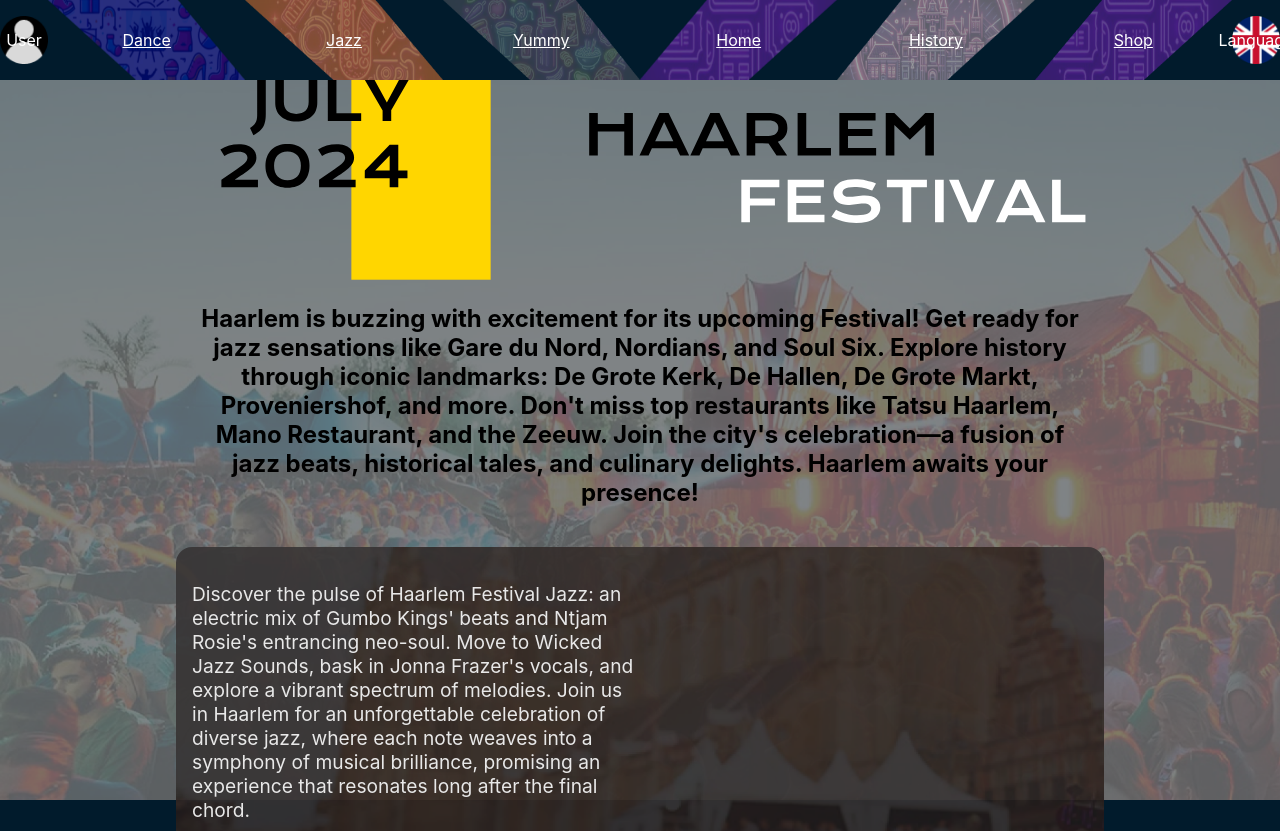
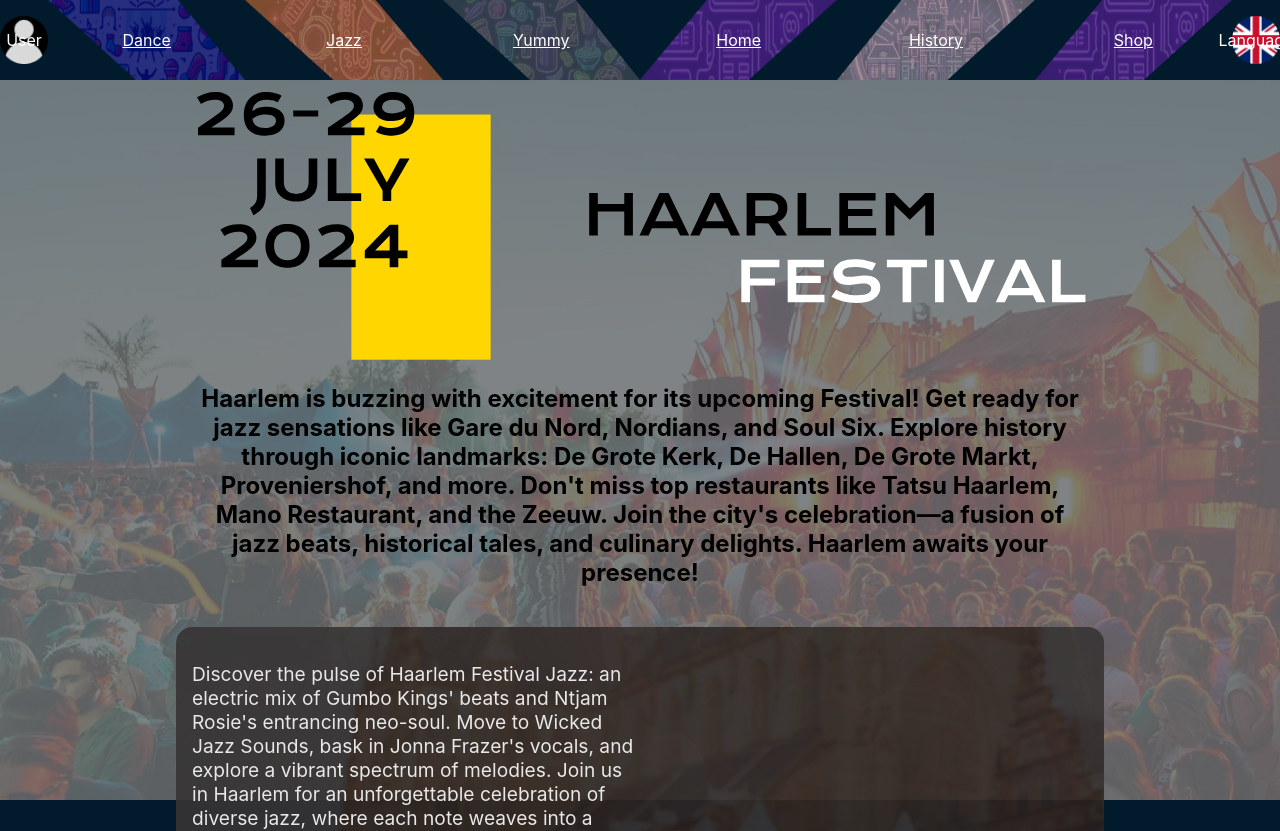
Before and after one commit to KoenMW/systeemontwikkeling-frontend, a Vue app: page / in a window 1280 px wide. Shown: the top 831 px of the page. Built offline with nearby package versions, Linux system fonts and the light colour scheme.

Commit message:
Refactor main.scss file

```diff
--- a/src/assets/main.scss
+++ b/src/assets/main.scss
@@ -1,6 +1,6 @@
 @import './variables.scss';
 
-:root{
+:root {
   width: 100vw;
   height: 100vh;
   overflow-x: hidden;
@@ -8,12 +8,13 @@
   color: $secondary-color;
 }
 
-main{
+main {
   display: flex;
   flex-direction: column;
   align-items: center;
 }
 
-body{
+body {
   margin: 0;
+  padding-top: 5em;
 }
```
